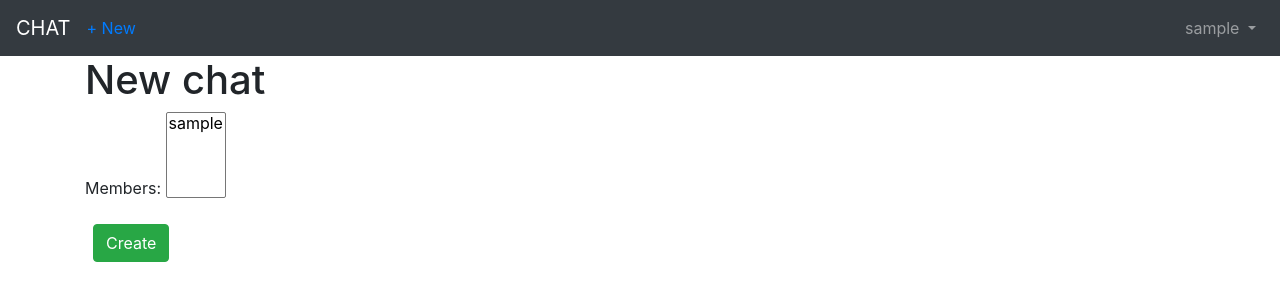
After one commit to Maxitosh/init_task_web_chat, a Django app: page /create/ in a window 1280 px wide. The commit adds this page. Shown: the top 301 px of the page. Run offline with Django 3.2, Linux system fonts and the light colour scheme; the visitor is signed in with stand-in values (Sample User, id 1); data comes from the database, SQL or seed files in the repository; some libraries are stand-ins or nearby versions.

Commit message:
HTML fixes

```diff
--- a/docker-compose.yml
+++ b/docker-compose.yml
@@ -7,6 +7,8 @@ services:
       - POSTGRES_DB=postgres
       - POSTGRES_USER=postgres
       - POSTGRES_PASSWORD=postgres
+    volumes:
+      - ./db_data/:/var/lib/postgresql/data
     ports:
       - "5432:5432"
   web_chat:
--- a/templates/base.html
+++ b/templates/base.html
@@ -3,28 +3,31 @@
 <html>
 <head>
     <meta charset="utf-8">
-  <title>{% block title %}Newspaper App{% endblock title %}</title>
+    <title>{% block title %}Chats{% endblock title %}</title>
     <meta name="viewport" content="width=device-width, initial-scale=1, shrink-to-fit=no">
 
     <!-- Bootstrap CSS -->
-  <link rel="stylesheet" href="https://stackpath.bootstrapcdn.com/bootstrap/4.5.0/css/bootstrap.min.css" integrity="sha384-9aIt2nRpC12Uk9gS9baDl411NQApFmC26EwAOH8WgZl5MYYxFfc+NcPb1dKGj7Sk" crossorigin="anonymous">
+    <link rel="stylesheet" href="https://stackpath.bootstrapcdn.com/bootstrap/4.5.0/css/bootstrap.min.css"
+          integrity="sha384-9aIt2nRpC12Uk9gS9baDl411NQApFmC26EwAOH8WgZl5MYYxFfc+NcPb1dKGj7Sk" crossorigin="anonymous">
 </head>
 <body>
 <nav class="navbar navbar-expand-lg navbar-dark bg-dark">
     <a class="navbar-brand" href="{% url 'home' %}">CHAT</a>
     {% if user.is_authenticated %}
-{#      <ul class="navbar-nav mr-auto">#}
-{#        <li class="nav-item"><a href="{% url 'article_new' %}">+ New</a></li>#}
-{#      </ul>#}
+              <ul class="navbar-nav mr-auto">
+                <li class="nav-item"><a href="{% url 'create_chat' %}">+ New</a></li>
+              </ul>
     {% endif %}
-    <button class="navbar-toggler" type="button" data-toggle="collapse" data-target="#navbarSupportedContent" aria-controls="navbarSupportedContent" aria-expanded="false" aria-label="Toggle navigation">
+    <button class="navbar-toggler" type="button" data-toggle="collapse" data-target="#navbarSupportedContent"
+            aria-controls="navbarSupportedContent" aria-expanded="false" aria-label="Toggle navigation">
         <span class="navbar-toggler-icon"></span>
     </button>
     <div class="collapse navbar-collapse" id="navbarSupportedContent">
         {% if user.is_authenticated %}
             <ul class="navbar-nav ml-auto">
                 <li class="nav-item">
-            <a class="nav-link dropdown-toggle" href="#" id="navbarDropdown" role="button" data-toggle="dropdown" aria-haspopup="true" aria-expanded="false">
+                    <a class="nav-link dropdown-toggle" href="#" id="navbarDropdown" role="button"
+                       data-toggle="dropdown" aria-haspopup="true" aria-expanded="false">
                         {{ user.username }}
                     </a>
                     <div class="dropdown-menu dropdown-menu-lg-right" aria-labelledby="navbarDropdown">
@@ -55,8 +58,14 @@
 
 <!-- Optional JavaScript -->
 <!-- jQuery first, then Popper.js, then Bootstrap JS -->
-  <script src="https://code.jquery.com/jquery-3.5.1.slim.min.js" integrity="sha384-DfXdz2htPH0lsSSs5nCTpuj/zy4C+OGpamoFVy38MVBnE+IbbVYUew+OrCXaRkfj" crossorigin="anonymous"></script>
-  <script src="https://cdn.jsdelivr.net/npm/popper.js@1.16.0/dist/umd/popper.min.js" integrity="sha384-Q6E9RHvbIyZFJoft+2mJbHaEWldlvI9IOYy5n3zV9zzTtmI3UksdQRVvoxMfooAo" crossorigin="anonymous"></script>
-  <script src="https://stackpath.bootstrapcdn.com/bootstrap/4.5.0/js/bootstrap.min.js" integrity="sha384-OgVRvuATP1z7JjHLkuOU7Xw704+h835Lr+6QL9UvYjZE3Ipu6Tp75j7Bh/kR0JKI" crossorigin="anonymous"></script>
+<script src="https://code.jquery.com/jquery-3.5.1.slim.min.js"
+        integrity="sha384-DfXdz2htPH0lsSSs5nCTpuj/zy4C+OGpamoFVy38MVBnE+IbbVYUew+OrCXaRkfj"
+        crossorigin="anonymous"></script>
+<script src="https://cdn.jsdelivr.net/npm/popper.js@1.16.0/dist/umd/popper.min.js"
+        integrity="sha384-Q6E9RHvbIyZFJoft+2mJbHaEWldlvI9IOYy5n3zV9zzTtmI3UksdQRVvoxMfooAo"
+        crossorigin="anonymous"></script>
+<script src="https://stackpath.bootstrapcdn.com/bootstrap/4.5.0/js/bootstrap.min.js"
+        integrity="sha384-OgVRvuATP1z7JjHLkuOU7Xw704+h835Lr+6QL9UvYjZE3Ipu6Tp75j7Bh/kR0JKI"
+        crossorigin="anonymous"></script>
 </body>
 </html>
--- a/templates/chat_list.html
+++ b/templates/chat_list.html
@@ -12,10 +12,9 @@
             <div class="panel panel-body">"No dialogs"</div>
         {% endif %}
         {% for chat in chats %}
-            {% if chat.message_set.count != 0 %}
             {% with last_message=chat.message_set.last %}
                 {% get_companion user chat as companion %}
-                    <a class="list-group-item {% if companion == last_message.author and not last_message.is_read %}unreaded{% endif %}"
+                <a class="list-group-item {% if companion == last_message.author and not last_message.is_read %}unread{% endif %}"
                    href="{{ chat.get_absolute_url }}">
                     <img class="avatar-messages" src="{{ companion.userprofile.get_avatar }}">
                     <div class="reply-body">
@@ -29,7 +28,7 @@
                             <div>
                                 <img class="avatar-rounded-sm"
                                      src="{{ last_message.author.userprofile.get_avatar }}">
-                                    <div class="attached-reply-body {% if not last_message.is_read %}unreaded{% endif %}">{{ last_message.message|truncatechars_html:"200"|safe|striptags }}</div>
+                                <div class="attached-reply-body {% if not last_message.is_read %}unread{% endif %}">{{ last_message.message|truncatechars_html:"200"|safe|striptags }}</div>
                             </div>
                         {% else %}
                             <div>{{ last_message.message|truncatechars_html:"200"|safe|striptags }}</div>
@@ -37,7 +36,6 @@
                     </div>
                 </a>
             {% endwith %}
-            {% endif %}
         {% endfor %}
     </div>
 {% endblock content %}
--- /dev/null
+++ b/templates/create_chat.html
@@ -0,0 +1,9 @@
+{% extends 'base.html' %}
+
+{% block content %}
+    <h1>New chat</h1>
+    <form action="" method="post">{% csrf_token %}
+        {{ form.as_p }}
+        <button class="btn btn-success ml-2" type="submit">Create</button>
+    </form>
+{% endblock content %}
--- a/templates/messages.html
+++ b/templates/messages.html
@@ -1,4 +1,5 @@
-{% load custom_tags %}
+{% extends 'base.html' %}
+{% block content %}
     {% if not chat %}
         <div class="panel panel-body">
             "Невозможно начать беседу. Не найден пользователь или вы не имеете доступа к данной беседе."
@@ -25,5 +26,5 @@
                 </button>
             </form>
         </div>
-    <a href="{% home_url %}">Back</a>
     {% endif %}
+{% endblock content %}
--- a/web_chat/models.py
+++ b/web_chat/models.py
@@ -13,10 +13,12 @@ class Chat(models.Model):
         return f"dialogs/{self.pk}"
 
 
+
+
 class Message(models.Model):
     id = models.AutoField(primary_key=True)
-    chat = models.ForeignKey(Chat, verbose_name="Чат", on_delete=models.DO_NOTHING)
-    author = models.ForeignKey(User, verbose_name="Пользователь", on_delete=models.DO_NOTHING)
+    chat = models.ForeignKey(Chat, verbose_name="Чат", on_delete=models.CASCADE)
+    author = models.ForeignKey(User, verbose_name="Пользователь", on_delete=models.CASCADE)
     message = models.TextField()
     pub_date = models.DateTimeField(default=timezone.now)
     is_read = models.BooleanField(default=False)
--- a/web_chat/urls.py
+++ b/web_chat/urls.py
@@ -4,13 +4,16 @@ from django.urls import path, re_path
 from rest_framework.urlpatterns import format_suffix_patterns
 
 from . import views
-from .views import HomePageView, DialogsView
+from .views import HomePageView, DialogsView, CreateChatView
 
 urlpatterns = [
     path('', DialogsView.as_view(), name='home'),
     path('chats/', views.ChatListAPI.as_view()),
     path('chats/<int:pk>/', views.ChatDetail.as_view()),
+    path(r'create/<int:user_id>/', views.CreateDialogView.as_view(), name='create_dialog'),
     url(r'(?P<chat_id>\d+)/$', login_required(views.MessagesView.as_view()), name='messages'),
+    path('create/', CreateChatView.as_view(), name='create_chat'),
+
 ]
 
-urlpatterns = format_suffix_patterns(urlpatterns)
+# urlpatterns = format_suffix_patterns(urlpatterns)
--- a/web_chat/views.py
+++ b/web_chat/views.py
@@ -1,12 +1,13 @@
 from django.contrib.auth.mixins import LoginRequiredMixin
 
 # Create your views here.
+from django.db.models import Count
 from django.http import Http404
 from django.shortcuts import render, redirect
 from django.template.defaulttags import register
 from django.urls import reverse
 from django.views import View
-from django.views.generic import TemplateView, ListView
+from django.views.generic import TemplateView, ListView, CreateView
 from rest_framework import status, generics, permissions
 from rest_framework.response import Response
 from rest_framework.views import APIView
@@ -104,3 +105,28 @@ class MessagesView(View):
             message.author = request.user
             message.save()
         return redirect(reverse('messages', kwargs={'chat_id': chat_id}))
+
+
+class CreateDialogView(LoginRequiredMixin, View):
+    def get(self, request, user_id):
+        chats = Chat.objects.filter(members__in=[request.user.id, user_id])
+        if chats.count() == 0:
+            chat = Chat.objects.create()
+            chat.members.add(request.user)
+            chat.members.add(user_id)
+        else:
+            chat = chats.first()
+        return redirect(reverse('messages', kwargs={'chat_id': chat.id}))
+
+
+class CreateChatView(LoginRequiredMixin, CreateView):  # new
+    model = Chat
+    template_name = 'create_chat.html'
+    possible_pen_friends = Chat.objects.all()
+    fields = ('members',)  # new
+
+    def form_valid(self, form):  # new
+        print(form)
+        form.instance.user = self.request.user
+        print(form.instance)
+        return super().form_valid(form)
```
Lines whose indentation alone changed are shown as unchanged.
